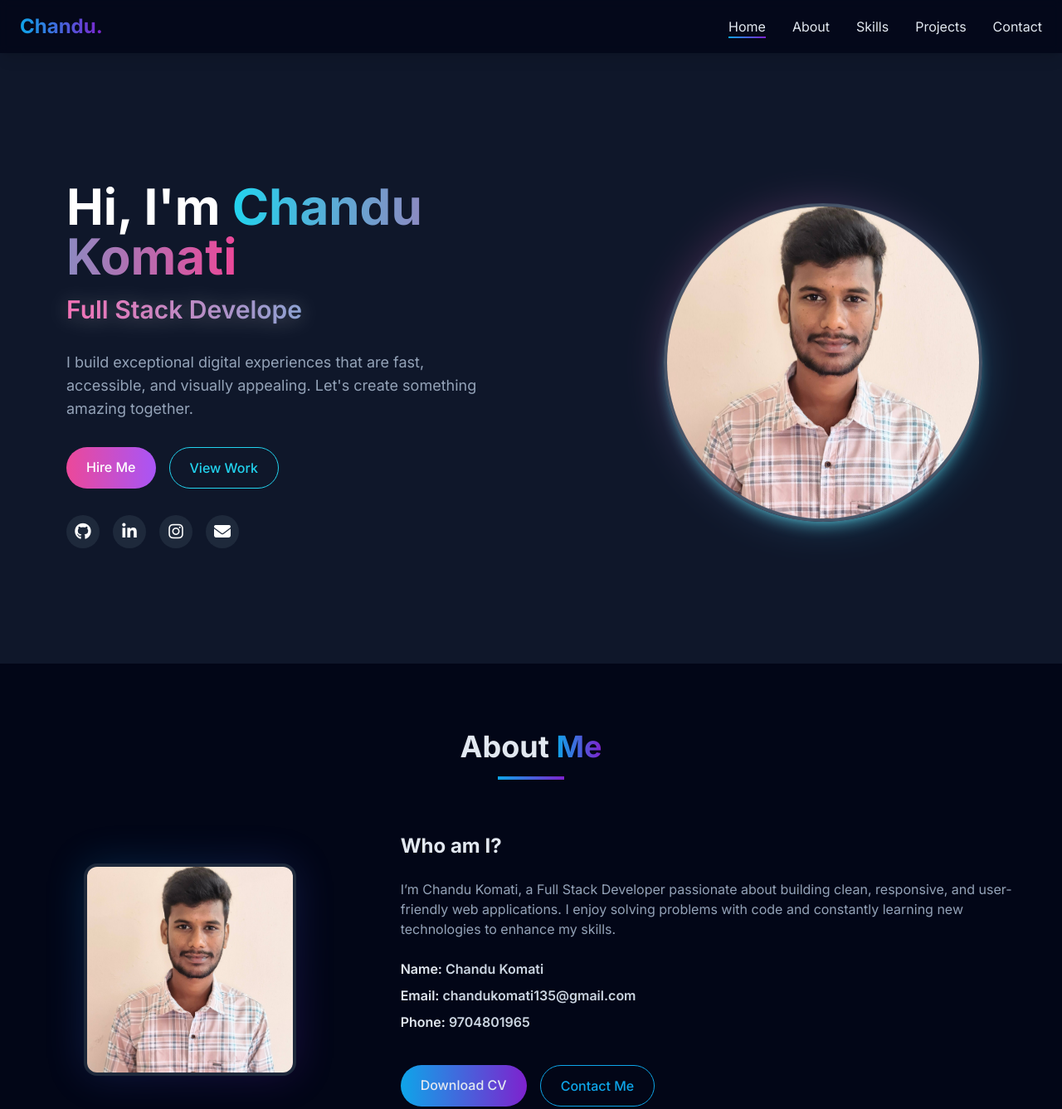
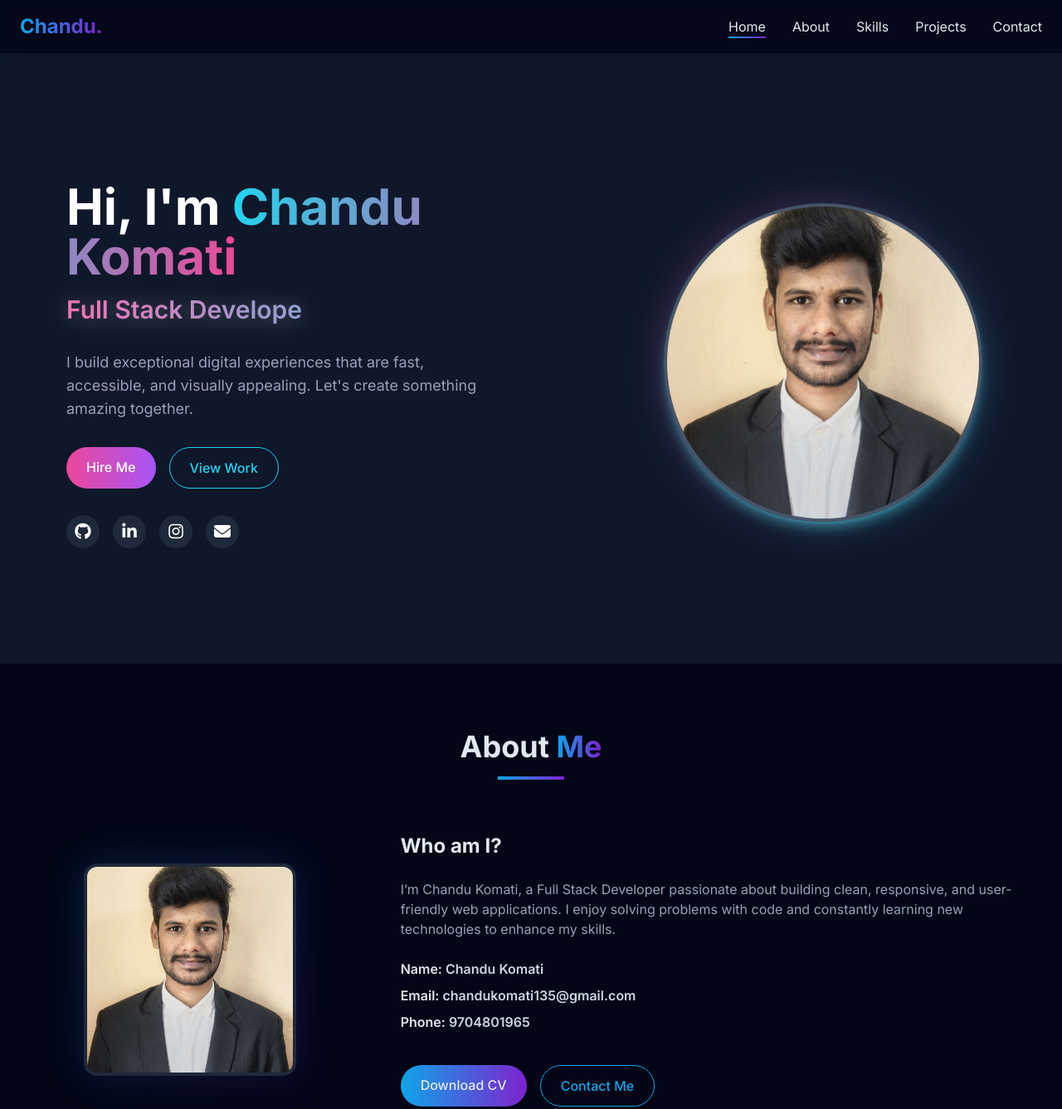
Before and after one commit to Chandu6562/portfolio, a plain HTML site: page index.html in a window 1280 px wide. Shown: the top 1337 px of the page at 83% size. Drawn offline with nearby package versions, Linux system fonts and the light colour scheme.

Commit message:
new commit

```diff
--- a/index.html
+++ b/index.html
@@ -91,7 +91,7 @@
     <div class="w-full md:w-1/2 flex justify-center">
       <div class="relative w-64 h-64 sm:w-72 sm:h-72 md:w-80 md:h-80 lg:w-96 lg:h-96">
         <div class="absolute inset-0 rounded-full bg-gradient-to-br from-pink-500 to-cyan-500 blur-xl opacity-30"></div>
-        <img src="./chandu-image.jpg" alt="Profile" class="relative w-full h-full object-cover rounded-full border-4 border-slate-600 shadow-lg shadow-cyan-300/40 floating" />
+        <img src="./chandu_profile_photo.jpg" alt="Profile" class="relative w-full h-full object-cover rounded-full border-4 border-slate-600 shadow-lg shadow-cyan-300/40 floating" />
       </div>
     </div>
   </div>
@@ -110,7 +110,7 @@
                 <div class="md:w-1/3 mb-8 md:mb-0 flex justify-center">
                     <div class="relative w-64 h-64">
                         <div class="absolute inset-0 rounded-2xl bg-gradient-to-br from-primary to-secondary blur-xl opacity-20"></div>
-                        <img src="./chandu-image.jpg"
+                        <img src="./chandu_profile_photo.jpg"
                              alt="About"
                              class="relative w-full h-full object-cover rounded-2xl border-4 border-slate-800">
                     </div>
```
